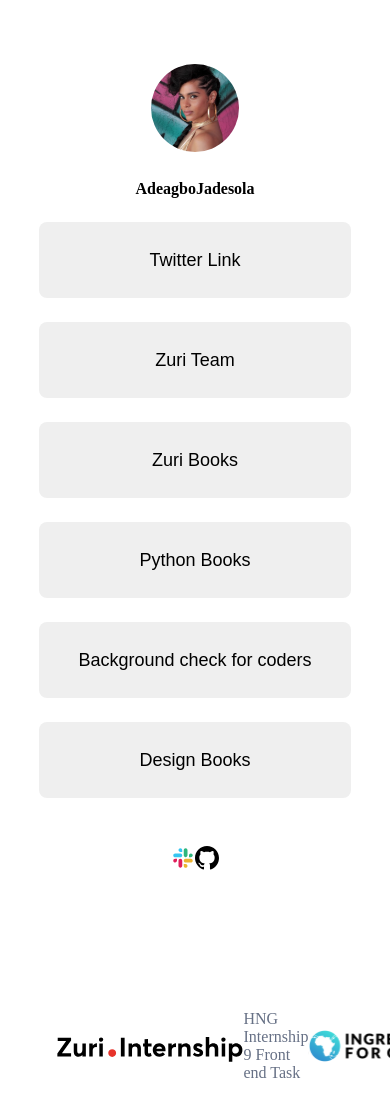
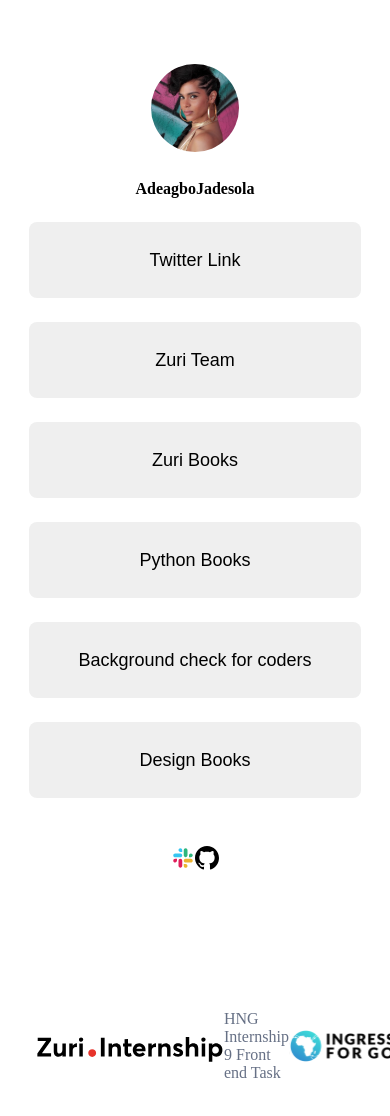
Before and after one commit to Rubies21/HNG-TASK-TWO, a React (Create React App) app: page / in a window 390 px wide. Shown: the top 1116 px of the page. Built offline with nearby package versions, Linux system fonts and the light colour scheme.

Commit message:
Footer Responsiveness

```diff
--- a/src/App.css
+++ b/src/App.css
@@ -29,7 +29,6 @@ a{
 }
 
 .footer-two-container{
-    width: fit-content;
     margin: auto;
 }
 
@@ -49,3 +48,11 @@ a{
 #footer-text{
     color: #667085;
 }
+
+@media(max-width: 375px){
+    .sub-footer{
+        display: block;
+        padding-left: 16px;
+        padding-right: 16px;
+    }
+}
--- a/src/Components/Link.css
+++ b/src/Components/Link.css
@@ -6,7 +6,7 @@
 }
 
 button{
-    width: 80vw;
+    width: 85vw;
     height: 76px;
     padding: 24px 32px 24px 32px;
     font-size: 18px;
--- a/src/Components/Profile.css
+++ b/src/Components/Profile.css
@@ -5,9 +5,10 @@
     display: flex;
     flex-direction: column;
     align-items: center;
+}
 
-
-
+#profile__img{
+    margin: auto;
 }
 
 #twitter{
```
